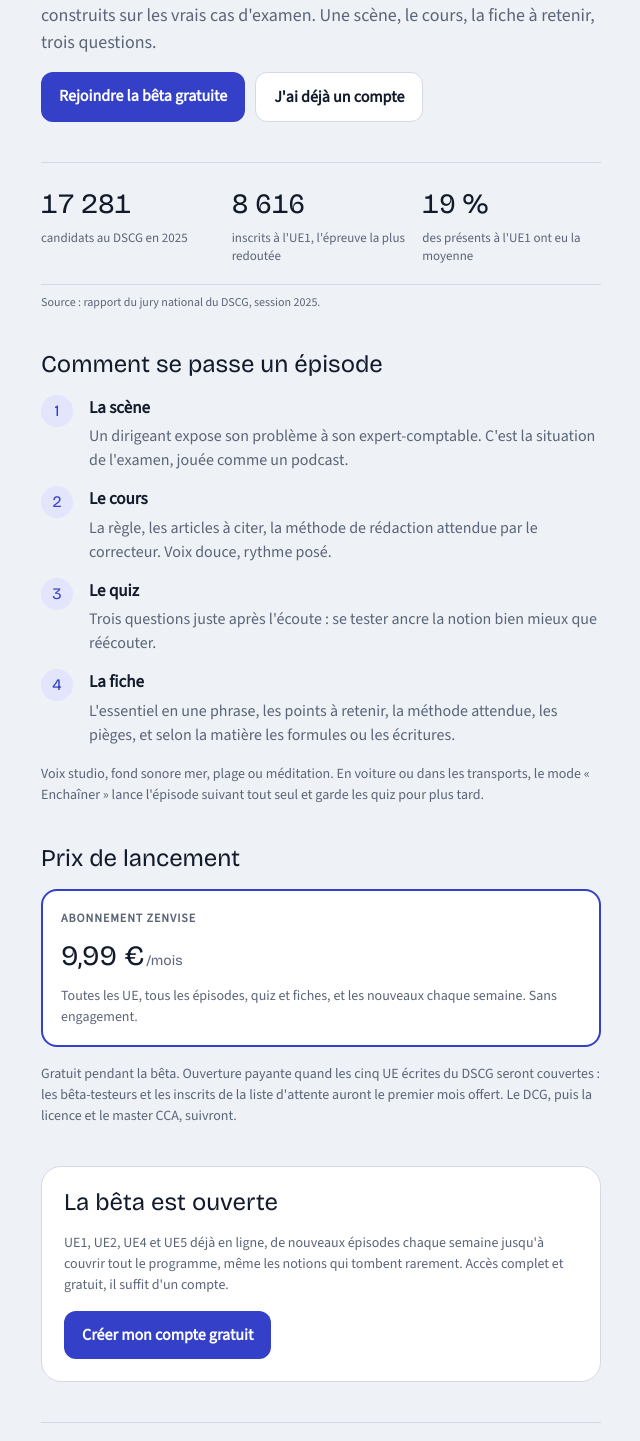
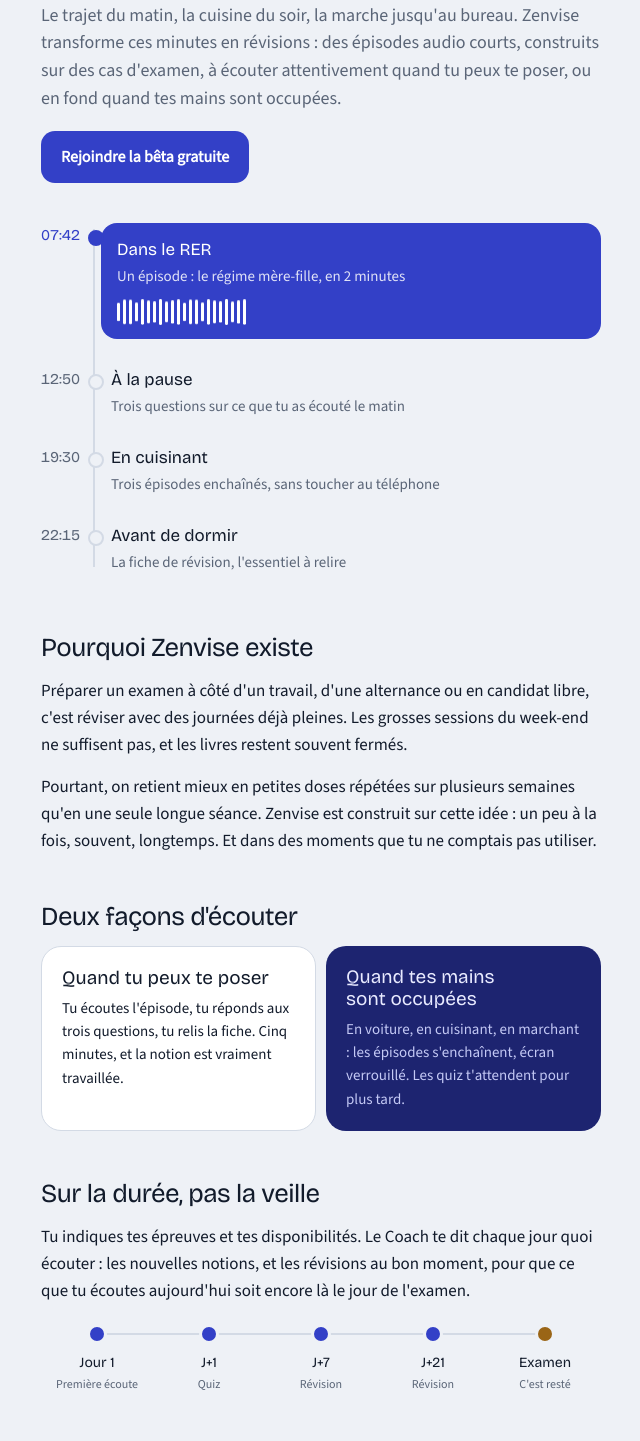
Before and after one commit to jeremygnaly-dscg/dscg-en-route, a Next.js app: page / in a window 1280 px wide. Shown: the part 282-1723 px from the top of the page, without its empty margins (319-959 px from the left). Built offline with nearby package versions, Linux system fonts and the light colour scheme; no server answers.

Commit message:
Nouvelle page de présentation : pourquoi Zenvise existe, une journée de révisions, écoute active ou passive, révisions espacées
Co-Authored-By: Claude Opus 5.5 <noreply@anthropic.com>
Claude-Session: https://claude.ai/code/session_013sZ5V5r5h2WDhKyQMegh5Q

```diff
--- a/src/components/Landing.tsx
+++ b/src/components/Landing.tsx
@@ -1,82 +1,128 @@
-"use client";
-import { useEffect, useState } from "react";
 import Link from "next/link";
-import { nbBeta } from "@/lib/compte";
 import styles from "./landing.module.css";
 
-const STEPS = [
-  { t: "La scène", d: "Un dirigeant expose son problème à son expert-comptable. C'est la situation de l'examen, jouée comme un podcast." },
-  { t: "Le cours", d: "La règle, les articles à citer, la méthode de rédaction attendue par le correcteur. Voix douce, rythme posé." },
-  { t: "Le quiz", d: "Trois questions juste après l'écoute : se tester ancre la notion bien mieux que réécouter." },
-  { t: "La fiche", d: "L'essentiel en une phrase, les points à retenir, la méthode attendue, les pièges, et selon la matière les formules ou les écritures." },
+// Page de présentation : pourquoi Zenvise existe et à quoi il sert.
+// Le fil conducteur est une journée d'étudiant : on révise dans les moments qui existent déjà.
+
+const JOURNEE = [
+  { heure: "07:42", lieu: "Dans le RER", quoi: "Un épisode : le régime mère-fille, en 2 minutes", enCours: true },
+  { heure: "12:50", lieu: "À la pause", quoi: "Trois questions sur ce que tu as écouté le matin" },
+  { heure: "19:30", lieu: "En cuisinant", quoi: "Trois épisodes enchaînés, sans toucher au téléphone" },
+  { heure: "22:15", lieu: "Avant de dormir", quoi: "La fiche de révision, l'essentiel à relire" },
+];
+
+const EPISODE = [
+  { t: "La scène", d: "Un dirigeant expose son problème à son expert-comptable. C'est le cas d'examen, joué comme un podcast." },
+  { t: "Le cours", d: "La règle, les articles à citer, la méthode attendue par le correcteur. Une voix posée, un fond sonore calme." },
+  { t: "Le quiz", d: "Trois questions juste après l'écoute. Se tester ancre la notion bien mieux que réécouter." },
+  { t: "La fiche", d: "L'essentiel en une phrase, les points à retenir, les pièges, et selon la matière les formules ou les écritures." },
+];
+
+const RAPPELS = [
+  { j: "Jour 1", d: "Première écoute" },
+  { j: "J+1", d: "Quiz" },
+  { j: "J+7", d: "Révision" },
+  { j: "J+21", d: "Révision" },
+  { j: "Examen", d: "C'est resté" },
 ];
 
 export function Landing() {
-  const [count, setCount] = useState<number | null>(null);
-  useEffect(() => { void nbBeta().then(setCount); }, []);
-
   return (
     <div className={styles.page}>
-      <header className={styles.hero}>
+      <header className={styles.top}>
         <span className={styles.logo}>Zen<span>vise</span></span>
-        <span className={styles.kicker}>DSCG · session 2027 · nouveau programme</span>
-        <h1>Révise le DSCG <em>dans le RER.</em></h1>
-        <p className={styles.lead}>
-          Des épisodes audio de 2 à 3 minutes, suivis d&apos;un quiz et d&apos;une fiche, construits sur les vrais cas d&apos;examen.
-          Une scène, le cours, la fiche à retenir, trois questions.
-        </p>
-        <div className={styles.ctas}>
-          <Link href="/connexion?mode=inscription" className={styles.primary}>Rejoindre la bêta gratuite</Link>
-          <Link href="/connexion?mode=connexion" className={styles.secondary}>J&apos;ai déjà un compte</Link>
-        </div>
-        {count !== null && count > 0 && <p className={styles.count}>{count} bêta-testeur{count > 1 ? "s" : ""} déjà inscrit{count > 1 ? "s" : ""}</p>}
+        <Link href="/connexion?mode=connexion" className={styles.login}>Se connecter</Link>
       </header>
 
-      <section className={styles.proof} aria-label="Chiffres">
-        <div><b>17 281</b><span>candidats au DSCG en 2025</span></div>
-        <div><b>8 616</b><span>inscrits à l&apos;UE1, l&apos;épreuve la plus redoutée</span></div>
-        <div><b>19 %</b><span>des présents à l&apos;UE1 ont eu la moyenne</span></div>
+      <section className={styles.hero}>
+        <h1>Réviser dans les moments qui existent déjà.</h1>
+        <p className={styles.lead}>
+          Le trajet du matin, la cuisine du soir, la marche jusqu&apos;au bureau. Zenvise transforme ces minutes en
+          révisions : des épisodes audio courts, construits sur des cas d&apos;examen, à écouter attentivement quand tu
+          peux te poser, ou en fond quand tes mains sont occupées.
+        </p>
+        <Link href="/connexion?mode=inscription" className={styles.cta}>Rejoindre la bêta gratuite</Link>
+
+        <ol className={styles.journee} aria-label="Une journée avec Zenvise">
+          {JOURNEE.map((m) => (
+            <li key={m.heure} className={m.enCours ? styles.enCours : undefined}>
+              <time className={styles.heure}>{m.heure}</time>
+              <div className={styles.moment}>
+                <b>{m.lieu}</b>
+                <span>{m.quoi}</span>
+                {m.enCours && (
+                  <span className={styles.onde} aria-hidden="true">
+                    {Array.from({ length: 22 }, (_, i) => <i key={i} style={{ animationDelay: `${((i * 7) % 11) * 0.09}s` }} />)}
+                  </span>
+                )}
+              </div>
+            </li>
+          ))}
+        </ol>
       </section>
-      <p className={styles.src}>Source : rapport du jury national du DSCG, session 2025.</p>
 
-      <section className={styles.how}>
-        <h2>Comment se passe un épisode</h2>
-        <ol>
-          {STEPS.map((s) => (
+      <section className={styles.bloc}>
+        <h2>Pourquoi Zenvise existe</h2>
+        <p>
+          Préparer un examen à côté d&apos;un travail, d&apos;une alternance ou en candidat libre, c&apos;est réviser avec des
+          journées déjà pleines. Les grosses sessions du week-end ne suffisent pas, et les livres restent souvent fermés.
+        </p>
+        <p>
+          Pourtant, on retient mieux en petites doses répétées sur plusieurs semaines qu&apos;en une seule longue séance.
+          Zenvise est construit sur cette idée : un peu à la fois, souvent, longtemps. Et dans des moments que tu ne
+          comptais pas utiliser.
+        </p>
+      </section>
+
+      <section className={styles.bloc}>
+        <h2>Deux façons d&apos;écouter</h2>
+        <div className={styles.deux}>
+          <div className={styles.actif}>
+            <h3>Quand tu peux te poser</h3>
+            <p>Tu écoutes l&apos;épisode, tu réponds aux trois questions, tu relis la fiche. Cinq minutes, et la notion est vraiment travaillée.</p>
+          </div>
+          <div className={styles.passif}>
+            <h3>Quand tes mains sont occupées</h3>
+            <p>En voiture, en cuisinant, en marchant : les épisodes s&apos;enchaînent, écran verrouillé. Les quiz t&apos;attendent pour plus tard.</p>
+          </div>
+        </div>
+      </section>
+
+      <section className={styles.bloc}>
+        <h2>Sur la durée, pas la veille</h2>
+        <p>
+          Tu indiques tes épreuves et tes disponibilités. Le Coach te dit chaque jour quoi écouter : les nouvelles notions,
+          et les révisions au bon moment, pour que ce que tu écoutes aujourd&apos;hui soit encore là le jour de l&apos;examen.
+        </p>
+        <ol className={styles.rappels} aria-label="Exemple de révisions espacées">
+          {RAPPELS.map((r) => (
+            <li key={r.j}><b>{r.j}</b><span>{r.d}</span></li>
+          ))}
+        </ol>
+      </section>
+
+      <section className={styles.bloc}>
+        <h2>Un épisode, en quatre temps</h2>
+        <ol className={styles.etapes}>
+          {EPISODE.map((s) => (
             <li key={s.t}><b>{s.t}</b><span>{s.d}</span></li>
           ))}
         </ol>
-        <p className={styles.note}>
-          Voix studio, fond sonore mer, plage ou méditation. En voiture ou dans les transports,
-          le mode « Enchaîner » lance l&apos;épisode suivant tout seul et garde les quiz pour plus tard.
+      </section>
+
+      <section className={styles.bloc}>
+        <h2>Pour qui</h2>
+        <p>
+          Les candidats au DSCG, en formation initiale, en alternance ou en candidat libre. Toutes les notions du
+          programme y passent, même celles qui tombent rarement : zéro impasse quand tu as le temps de réviser.
+          D&apos;autres examens suivront.
         </p>
       </section>
 
-      <section className={styles.pricing}>
-        <h2>Prix de lancement</h2>
-        <div className={styles.plans} style={{ gridTemplateColumns: "1fr" }}>
-          <div className={`${styles.plan} ${styles.featured}`}>
-            <span className={styles.planName}>Abonnement Zenvise</span>
-            <b>9,99 €<small>/mois</small></b>
-            <span>Toutes les UE, tous les épisodes, quiz et fiches, et les nouveaux chaque semaine. Sans engagement.</span>
-          </div>
-        </div>
-        <p className={styles.note}>
-          Gratuit pendant la bêta. Ouverture payante quand les cinq UE écrites du DSCG seront couvertes :
-          les bêta-testeurs et les inscrits de la liste d&apos;attente auront le premier mois offert.
-          Le DCG, puis la licence et le master CCA, suivront.
-        </p>
-      </section>
-
-      <section id="beta" className={styles.waitlist}>
-        <h2>La bêta est ouverte</h2>
-        <p className={styles.note}>
-          UE1, UE2, UE4 et UE5 déjà en ligne, de nouveaux épisodes chaque semaine jusqu&apos;à couvrir tout le programme,
-          même les notions qui tombent rarement. Accès complet et gratuit, il suffit d&apos;un compte.
-        </p>
-        <div className={styles.ctas} style={{ marginTop: 16 }}>
-          <Link href="/connexion?mode=inscription" className={styles.primary}>Créer mon compte gratuit</Link>
-        </div>
+      <section className={styles.fin}>
+        <h2>Gratuit pendant la bêta</h2>
+        <p>Crée ton compte et accède à tous les épisodes. Ensuite, l&apos;abonnement sera à 9,99 € par mois, sans engagement.</p>
+        <Link href="/connexion?mode=inscription" className={styles.cta}>Rejoindre la bêta gratuite</Link>
       </section>
 
       <footer className={styles.footer}>
@@ -85,7 +131,6 @@ export function Landing() {
           <Link href="/mentions-legales">Mentions légales</Link>
           <Link href="/confidentialite">Confidentialité</Link>
           <Link href="/cgv">CGV</Link>
-          <Link href="/connexion?mode=connexion">Se connecter</Link>
         </nav>
       </footer>
     </div>
--- a/src/components/landing.module.css
+++ b/src/components/landing.module.css
@@ -1,61 +1,72 @@
-.page { display: flex; flex-direction: column; gap: 40px; padding-block: 12px 0; }
+/* Page de présentation Zenvise — une journée d'étudiant comme fil conducteur */
+.page { display: flex; flex-direction: column; gap: 48px; padding-block: 4px 0; }
 
-.hero { display: flex; flex-direction: column; gap: 16px; padding-top: 16px; }
+.top { display: flex; align-items: center; justify-content: space-between; }
 .logo { font-family: var(--display); font-weight: 800; font-size: 22px; letter-spacing: -0.02em; }
 .logo span { color: var(--accent); }
-.kicker { font-size: 12px; letter-spacing: 0.08em; text-transform: uppercase; font-weight: 700; color: var(--gold); }
-.hero h1 { font-size: clamp(38px, 11vw, 56px); font-weight: 800; letter-spacing: -0.03em; line-height: 1.02; }
-.hero h1 em { font-style: normal; color: var(--accent); display: block; }
-.lead { font-size: 18px; color: var(--muted); margin: 0; max-width: 34em; }
-.ctas { display: flex; flex-wrap: wrap; gap: 10px; }
-.primary, .secondary { text-decoration: none; font-weight: 700; border-radius: 12px; padding: 12px 18px; }
-.primary { background: var(--accent); color: var(--accent-ink); }
-.secondary { border: 1px solid var(--line); color: var(--fg); background: var(--surface); }
-.count { margin: 0; font-size: 14px; color: var(--ok); font-weight: 600; font-variant-numeric: tabular-nums; }
+.login { font-weight: 700; font-size: 15px; color: var(--fg); text-decoration: none; padding: 8px 2px; }
 
-.proof { display: grid; grid-template-columns: repeat(3, 1fr); gap: 12px; border-block: 1px solid var(--line); padding-block: 20px; }
-.proof div { display: flex; flex-direction: column; gap: 4px; min-width: 0; }
-.proof b { font-family: var(--display); font-size: 28px; font-weight: 800; font-variant-numeric: tabular-nums; }
-.proof span { font-size: 13px; color: var(--muted); line-height: 1.35; }
-.src { font-size: 12px; color: var(--muted); margin: -32px 0 0; }
+/* Ouverture */
+.hero { display: flex; flex-direction: column; gap: 18px; }
+.hero h1 { font-size: clamp(36px, 10.5vw, 52px); font-weight: 800; letter-spacing: -0.035em; line-height: 1.02; }
+.lead { margin: 0; font-size: 18px; line-height: 1.55; color: var(--muted); max-width: 34em; }
+.cta { align-self: flex-start; background: var(--accent); color: var(--accent-ink); font-weight: 800; font-size: 16px; text-decoration: none; border-radius: 14px; padding: 14px 20px; }
 
-.how h2, .pricing h2, .waitlist h2 { font-size: 24px; margin-bottom: 16px; }
-.how ol { list-style: none; padding: 0; margin: 0; display: flex; flex-direction: column; gap: 14px; counter-reset: step; }
-.how li { display: grid; grid-template-columns: 36px 1fr; gap: 4px 12px; counter-increment: step; }
-.how li::before { content: counter(step); grid-row: span 2; width: 32px; height: 32px; border-radius: 50%; background: var(--accent-soft); color: var(--accent); display: grid; place-items: center; font-weight: 800; font-family: var(--display); }
-.how li b { font-size: 17px; }
-.how li span { color: var(--muted); }
-.note { color: var(--muted); font-size: 14px; margin: 16px 0 0; }
+/* La journée : une ligne verticale qui relie les moments */
+.journee { list-style: none; margin: 10px 0 0; padding: 0; position: relative; display: flex; flex-direction: column; gap: 4px; }
+.journee::before { content: ""; position: absolute; left: 52px; top: 18px; bottom: 18px; width: 2px; background: var(--line); }
+.journee li { display: grid; grid-template-columns: 44px 1fr; gap: 20px; align-items: start; padding: 12px 0; position: relative; }
+.journee li::before { content: ""; position: absolute; left: 47px; top: 19px; width: 12px; height: 12px; border-radius: 50%; background: var(--bg); border: 2px solid var(--line); }
+.heure { font-family: var(--display); font-weight: 700; font-size: 15px; font-variant-numeric: tabular-nums; color: var(--muted); padding-top: 1px; }
+.moment { display: flex; flex-direction: column; gap: 2px; padding-left: 6px; }
+.moment b { font-family: var(--display); font-size: 17px; }
+.moment span { color: var(--muted); font-size: 15px; }
 
-.plans { display: grid; grid-template-columns: 1fr 1fr; gap: 12px; }
-.plan { background: var(--surface); border: 1px solid var(--line); border-radius: 16px; padding: 18px; display: flex; flex-direction: column; gap: 8px; min-width: 0; }
-.plan b { font-family: var(--display); font-size: 28px; font-weight: 800; }
-.plan b small { font-size: 14px; font-weight: 600; color: var(--muted); margin-left: 2px; }
-.plan > span:last-child { font-size: 14px; color: var(--muted); }
-.planName { font-size: 12px; letter-spacing: 0.08em; text-transform: uppercase; font-weight: 700; color: var(--muted); }
-.featured { border: 2px solid var(--accent); }
+.enCours .moment { background: var(--accent); color: var(--accent-ink); border-radius: 16px; padding: 14px 16px; margin-left: -4px; }
+.enCours .moment span { color: inherit; opacity: 0.85; }
+.enCours .heure { color: var(--accent); }
+.enCours::before { background: var(--accent) !important; border-color: var(--accent) !important; }
 
-.waitlist { background: var(--surface); border: 1px solid var(--line); border-radius: 20px; padding: 22px; scroll-margin-top: 16px; }
-.form { display: flex; flex-direction: column; gap: 10px; }
-.form label { font-size: 13px; font-weight: 700; color: var(--muted); display: block; margin-bottom: 4px; }
-.form input, .form select { width: 100%; font: inherit; color: var(--fg); background: var(--bg); border: 1px solid var(--line); border-radius: 10px; padding: 11px 12px; }
-.form input:focus, .form select:focus { outline: 2px solid var(--accent); outline-offset: 1px; }
-.twoCols { display: grid; grid-template-columns: 1fr 1fr; gap: 10px; }
-.twoCols > div { min-width: 0; }
-.form button { margin-top: 6px; border: 0; background: var(--accent); color: var(--accent-ink); font-weight: 700; border-radius: 12px; padding: 13px; font-size: 16px; }
-.form button:disabled { opacity: 0.6; }
-.error { color: var(--bad); font-size: 14px; margin: 0; }
-.success { background: var(--ok-soft); color: var(--ok); border-radius: 12px; padding: 14px; margin: 0; font-weight: 600; }
-.legal { font-size: 12px; color: var(--muted); margin: 0; }
+/* L'épisode en cours d'écoute : une onde qui bouge doucement */
+.onde { display: flex !important; align-items: center; gap: 3px; height: 26px; margin-top: 10px; opacity: 1 !important; }
+.onde i { display: block; width: 3px; height: 100%; border-radius: 2px; background: currentColor; transform-origin: center; animation: onde 1.1s ease-in-out infinite alternate; }
+@keyframes onde { from { transform: scaleY(0.2); } to { transform: scaleY(1); } }
+@media (prefers-reduced-motion: reduce) { .onde i { animation: none; transform: scaleY(0.55); } }
 
-.footer { display: flex; justify-content: space-between; border-top: 1px solid var(--line); padding-top: 16px; font-size: 14px; color: var(--muted); }
-.footer { flex-wrap: wrap; gap: 10px; }
-.footer a { color: var(--accent); font-weight: 600; text-decoration: none; }
+/* Sections */
+.bloc { display: flex; flex-direction: column; gap: 14px; }
+.bloc h2, .fin h2 { font-size: 26px; font-weight: 800; letter-spacing: -0.02em; }
+.bloc p, .fin p { margin: 0; font-size: 17px; line-height: 1.6; max-width: 34em; }
+
+/* Deux façons d'écouter : le jour (posé) et la nuit (en fond) */
+.deux { display: grid; grid-template-columns: 1fr; gap: 10px; }
+@media (min-width: 520px) { .deux { grid-template-columns: 1fr 1fr; } }
+.actif, .passif { border-radius: 20px; padding: 20px; display: flex; flex-direction: column; gap: 8px; }
+.actif h3, .passif h3 { font-size: 19px; font-weight: 700; }
+.actif p, .passif p { font-size: 15px !important; line-height: 1.55 !important; }
+.actif { background: var(--surface); border: 1px solid var(--line); }
+.passif { background: #1d2470; color: #e8eaff; }
+.passif p { color: #c4c9f5; }
+
+/* Révisions espacées */
+.rappels { list-style: none; margin: 6px 0 0; padding: 0; display: grid; grid-template-columns: repeat(5, 1fr); position: relative; }
+.rappels::before { content: ""; position: absolute; left: 10%; right: 10%; top: 9px; height: 2px; background: var(--line); }
+.rappels li { display: flex; flex-direction: column; align-items: center; text-align: center; gap: 4px; position: relative; min-width: 0; }
+.rappels li::before { content: ""; width: 14px; height: 14px; border-radius: 50%; background: var(--accent); border: 3px solid var(--bg); margin-bottom: 4px; }
+.rappels li:last-child::before { background: var(--gold); }
+.rappels b { font-family: var(--display); font-size: 14px; }
+.rappels span { font-size: 12px; color: var(--muted); line-height: 1.3; }
+
+/* Un épisode : vraie séquence, donc numérotée */
+.etapes { list-style: none; margin: 0; padding: 0; display: flex; flex-direction: column; gap: 16px; counter-reset: etape; }
+.etapes li { display: grid; grid-template-columns: 34px 1fr; gap: 2px 14px; counter-increment: etape; }
+.etapes li::before { content: counter(etape); grid-row: span 2; width: 30px; height: 30px; border-radius: 50%; border: 2px solid var(--accent); color: var(--accent); display: grid; place-items: center; font-family: var(--display); font-weight: 800; font-size: 14px; }
+.etapes b { font-family: var(--display); font-size: 17px; }
+.etapes span { color: var(--muted); font-size: 15px; line-height: 1.5; }
+
+/* Fin */
+.fin { display: flex; flex-direction: column; gap: 14px; background: var(--accent-soft); border-radius: 24px; padding: 24px 20px; }
+
+.footer { display: flex; justify-content: space-between; flex-wrap: wrap; gap: 10px; border-top: 1px solid var(--line); padding-top: 16px; font-size: 14px; color: var(--muted); }
+.footer a { color: var(--muted); font-weight: 600; }
 .footLinks { display: flex; flex-wrap: wrap; gap: 14px; }
-.legal a { color: var(--accent); }
-
-@media (max-width: 480px) {
-  .proof { grid-template-columns: 1fr; }
-  .src { margin-top: -28px; }
-  .plans, .twoCols { grid-template-columns: 1fr; }
-}
```
